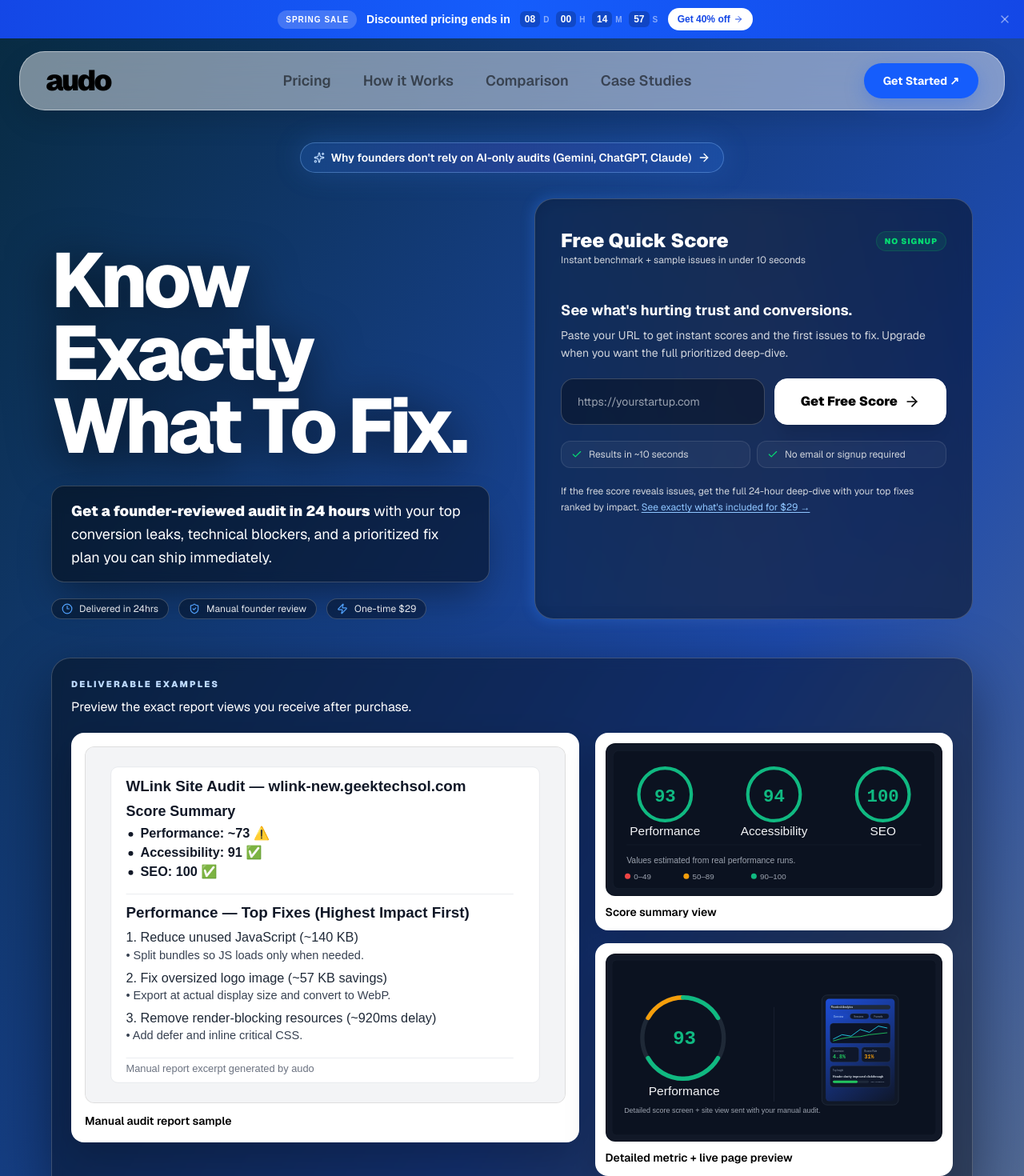
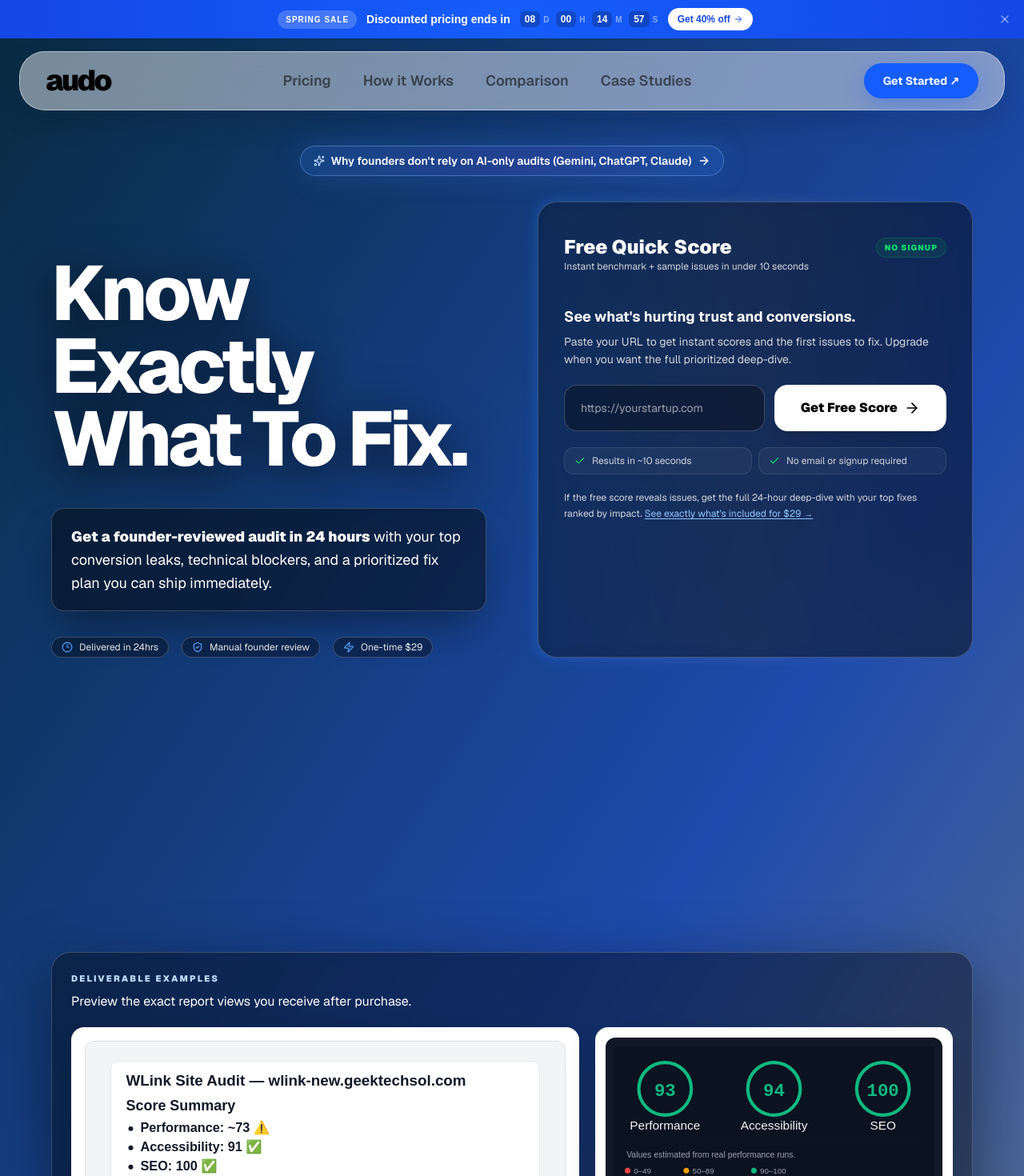
Before and after one commit to WafflesNZXT/first-check-lp, a Next.js app: page / in a window 1280 px wide. Shown: the top 1470 px of the page at 80% size. Built offline with nearby package versions, Linux system fonts and the light colour scheme.

Commit message:
Hero update

```diff
--- a/app/page.tsx
+++ b/app/page.tsx
@@ -107,7 +107,7 @@ export default function Home() {
       <Nav />
 
       {/* HERO */}
-      <section className="relative isolate pt-4 md:pt-6 pb-12 md:pb-12 px-6 overflow-hidden font-sans z-10">
+      <section className="relative isolate pt-5 md:pt-7 pb-20 md:pb-24 px-6 overflow-visible font-sans z-10">
 
         <div className="relative z-20 max-w-6xl mx-auto mt-2 md:mt-3 lg:mt-4 mb-5 md:mb-6 lg:mb-8 flex items-center justify-center">
           <button
@@ -132,8 +132,8 @@ export default function Home() {
         </div>
 
         <div className="max-w-6xl mx-auto relative z-10 flex items-start">
-          <div className="w-full grid grid-cols-1 md:grid-cols-2 gap-10 md:gap-14 items-stretch">
-            <div className="space-y-4 md:space-y-5 text-left">
+          <div className="w-full grid grid-cols-1 md:grid-cols-2 gap-12 md:gap-16 items-stretch">
+            <div className="space-y-6 md:space-y-8 text-left">
               <span className="hero-badge px-4 py-1.5 text-[10px] font-black border border-white/20 bg-black/45 backdrop-blur-sm text-white rounded-full hidden md:inline-flex items-center gap-2 uppercase tracking-[0.2em]">
                 <span className="relative flex h-2 w-2">
                   <span className="animate-ping absolute inline-flex h-full w-full rounded-full bg-blue-400 opacity-75"></span>
@@ -146,11 +146,11 @@ export default function Home() {
                 Know Exactly <br /> What To Fix.
               </h1>
 
-              <p className="hero-subtitle text-white text-base md:text-lg max-w-2xl leading-relaxed bg-black/45 border border-white/20 rounded-2xl px-6 py-4 shadow-2xl shadow-black/40 backdrop-blur-sm">
+              <p className="hero-subtitle text-white text-base md:text-lg max-w-2xl leading-relaxed bg-black/45 border border-white/20 rounded-2xl px-6 py-5 shadow-2xl shadow-black/40 backdrop-blur-sm">
                 <span className="font-black">Get a founder-reviewed audit in 24 hours</span> with your top conversion leaks, technical blockers, and a prioritized fix plan you can ship immediately.
               </p>
 
-              <div className="flex flex-wrap items-center justify-center md:justify-start gap-3 text-xs text-gray-200">
+              <div className="flex flex-wrap items-center justify-center md:justify-start gap-4 text-xs text-gray-200">
                 <span className="inline-flex items-center gap-2 bg-black/35 border border-white/20 rounded-full px-3 py-1 backdrop-blur-sm">
                   <Clock3 className="w-3.5 h-3.5 text-blue-400" />
                   Delivered in 24hrs
@@ -169,7 +169,7 @@ export default function Home() {
             {/* Free Quick Score Widget */}
             <div className="relative h-full">
               <div className="absolute -inset-0.5 bg-gradient-to-r from-blue-500/40 via-white/10 to-transparent rounded-3xl blur opacity-80" />
-              <div className="relative bg-black/45 border border-white/20 rounded-3xl px-6 pb-6 pt-8 md:px-8 md:pb-8 md:pt-10 backdrop-blur-sm h-full min-h-[430px] md:min-h-[500px] flex flex-col">
+              <div className="relative bg-black/45 border border-white/20 rounded-3xl px-6 pb-7 pt-9 md:px-8 md:pb-10 md:pt-11 backdrop-blur-sm h-full min-h-[450px] md:min-h-[530px] flex flex-col">
                 <div className="flex items-start justify-between gap-4 mb-6">
                   <div className="space-y-1">
                     <p className="text-white font-black text-xl md:text-2xl leading-none">Free Quick Score</p>
@@ -330,7 +330,7 @@ export default function Home() {
           </div>
         </div>
 
-        <div className="max-w-6xl mx-auto mt-10 md:mt-12 relative z-10">
+        <div className="max-w-6xl mx-auto mt-24 md:mt-32 relative z-20 translate-y-24 md:translate-y-60">
           <div className="reveal rounded-3xl border border-white/20 bg-black/40 backdrop-blur-sm p-4 md:p-6 shadow-[0_24px_80px_rgba(0,0,0,0.45)]">
             <div className="space-y-2 mb-5">
               <p className="text-[11px] font-black uppercase tracking-[0.2em] text-blue-200">Deliverable examples</p>
@@ -369,7 +369,7 @@ export default function Home() {
       <section className="relative bg-white text-black">
 
         {/* AI VS HUMAN */}
-        <section id="ai-vs-human" className="max-w-7xl mx-auto px-6 pt-24 pb-20">
+        <section id="ai-vs-human" className="max-w-7xl mx-auto px-6 pt-40 md:pt-48 pb-20">
           <div className="reveal space-y-4 max-w-3xl">
             <p className="text-[11px] font-black uppercase tracking-[0.2em] text-blue-700">Why audo wins</p>
             <h2 className="text-4xl md:text-6xl font-black tracking-tight leading-[0.95]">AI gives ideas. audo gives judgment.</h2>
```
